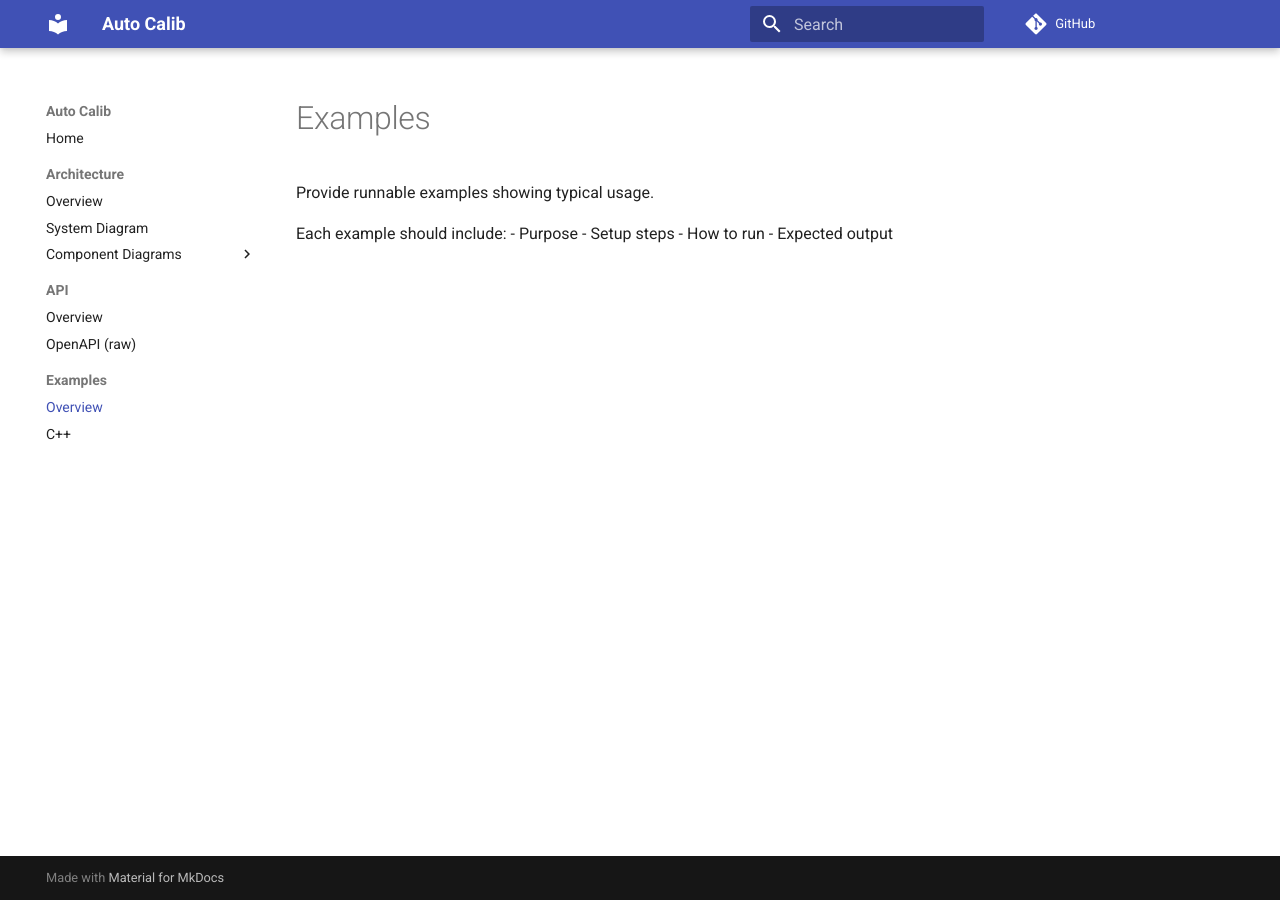
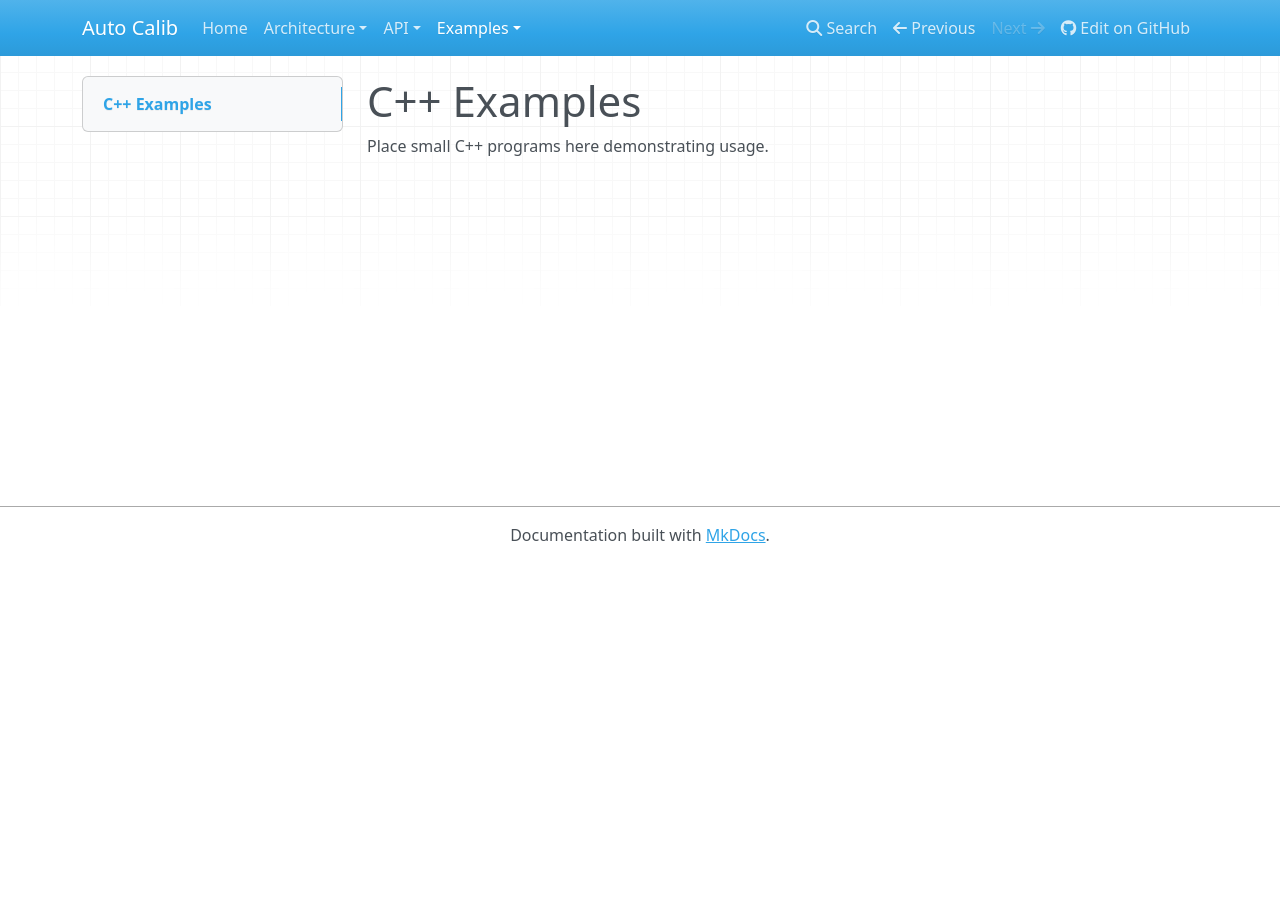
Before and after one commit to DALSA-Lab/test, an MkDocs documentation site: the page built from docs/examples/README.md, in a window 1280 px wide. Built offline with MkDocs 1.6.1, drawn with Linux system fonts in a browser that asks for light colours; nearby versions of some CDN libraries; comment, search, counter and statistics services are not loaded.

Commit message:
Blah Blah

```diff
--- a/docs/examples/README.md
+++ b/docs/examples/README.md
@@ -1,10 +1,4 @@
 
-# Examples
+# C++ Examples
 
-Provide runnable examples showing typical usage.
-
-Each example should include:
-- Purpose
-- Setup steps
-- How to run
-- Expected output
+Place small C++ programs here demonstrating usage.
--- a/mkdocs.yml
+++ b/mkdocs.yml
@@ -3,13 +3,7 @@ site_name: "Auto Calib"
 site_description: "Short description of the project"
 repo_url: "https://github.com/DALSA-lab/auto_calib"
 theme:
-  name: material
-  features:
-    - content.code.copy
-    - navigation.instant
-    - navigation.sections
-    - navigation.top
-    - toc.integrate
+  name: mkdocs
 markdown_extensions:
   - admonition
   - toc:
```
Also changed, not shown: CODE_OF_CONDUCT.md (deleted, +0 -6 lines), docs/architecture/overview.md (+8 -3 lines), docs/architecture/system_diagram.md (deleted, +0 -9 lines), docs/examples/cpp/README.md (deleted, +0 -4 lines), docs/examples/python/example.py (deleted, +0 -8 lines).
